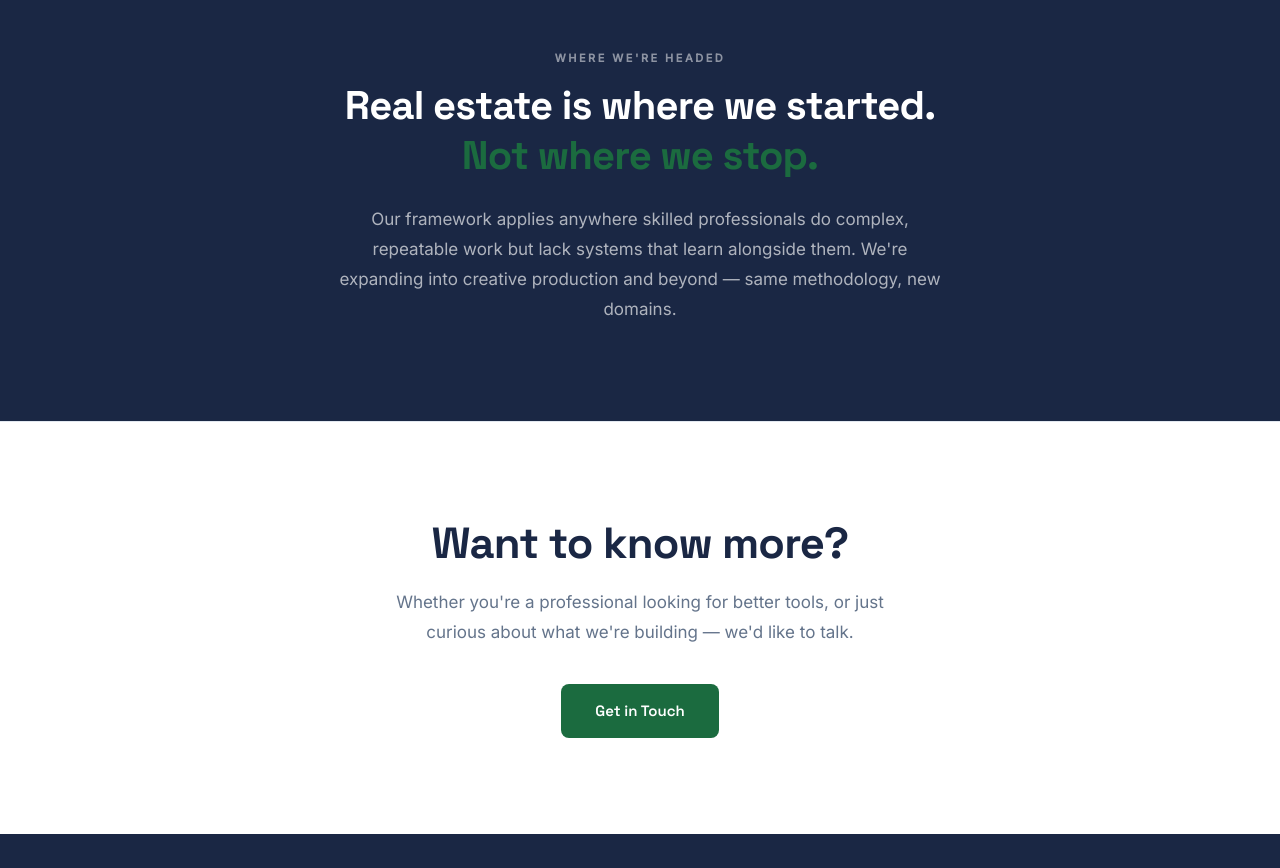
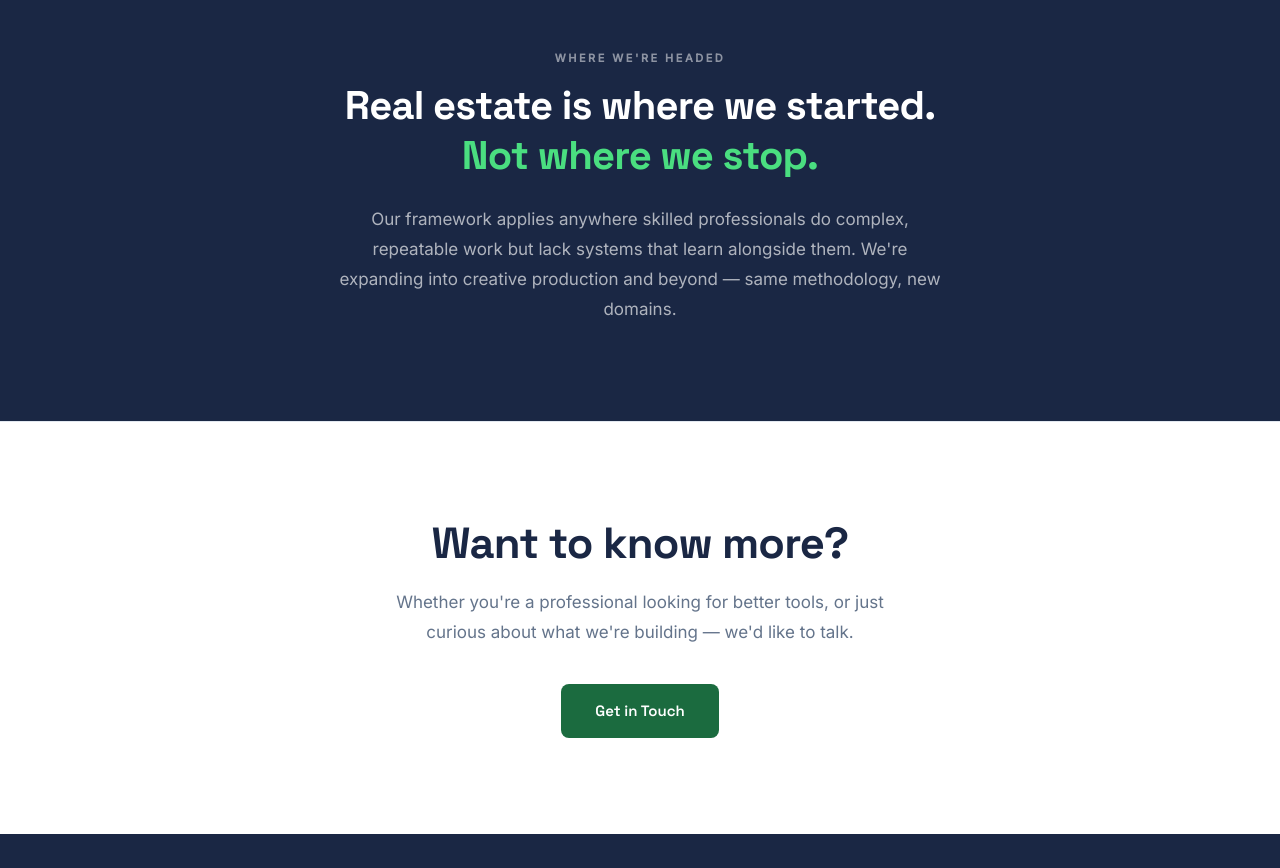
Before and after one commit to RondoVenturesLLC/rondoventuresgroup-site, a website: page public/index.html in a window 1280 px wide. Shown: the part 2120-2988 px from the top of the page. Drawn offline with Linux system fonts and the light colour scheme.

Commit message:
Match grad-text color on navy sections to hero accent green
Co-Authored-By: Claude Sonnet 4.6 <noreply@anthropic.com>

```diff
--- a/public/style.css
+++ b/public/style.css
@@ -161,6 +161,7 @@ nav {
 .section-black .label       { color: rgba(255,255,255,0.5); }
 .section-black .heading     { color: #fff; }
 .section-black .body-text   { color: rgba(255,255,255,0.65); }
+.section-black .grad-text   { color: #4ade80; }
 
 /* restore dark text inside spotlight cards on navy sections */
 .section-black .spotlight .label     { color: var(--blue); }
```
